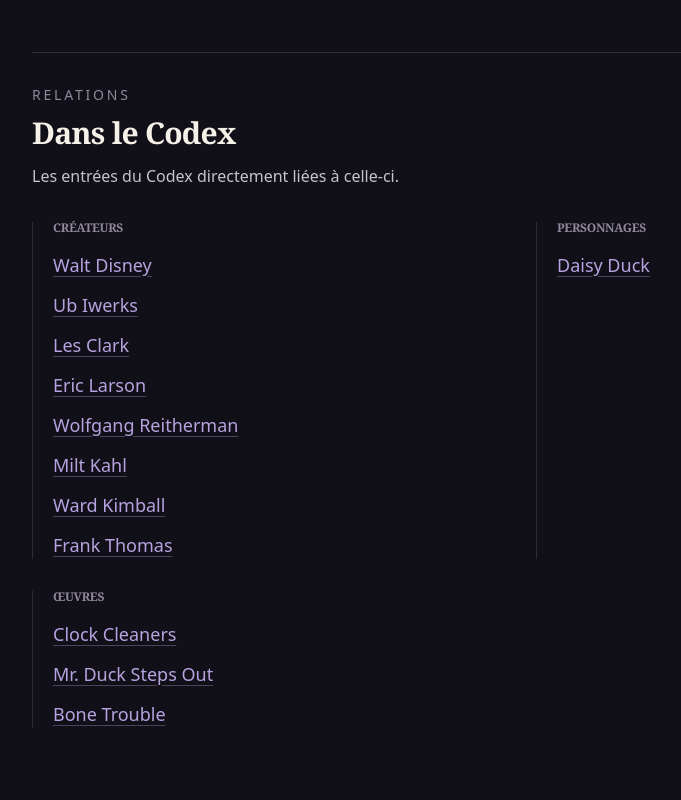
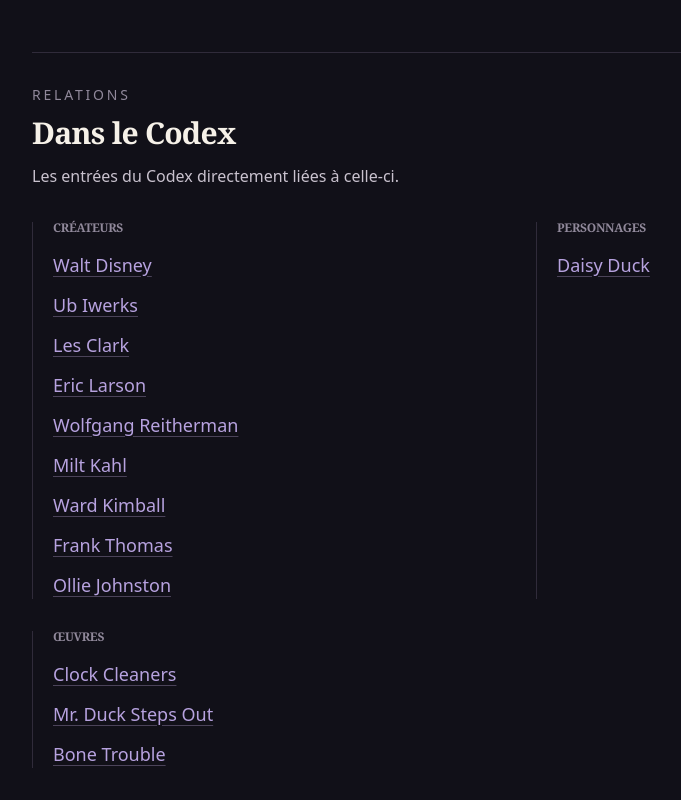
Before and after one commit to iamjulienjulien/ledisneyiste-codex, a Next.js app: page /epoques/temps-des-chefs-d-oeuvre in a window 1280 px wide. Shown: the part 854-1654 px from the top of the page, without its empty margins (120-801 px from the left). Built offline with nearby package versions, Linux system fonts and the light colour scheme.

Commit message:
🗄️ Archives > Ollie Johnston relie les personnages par l’émotion > 🐭 Julien

```diff
--- a/src/data/catalogues/contributeurs.json
+++ b/src/data/catalogues/contributeurs.json
@@ -46,5 +46,11 @@
         "nom": "Frank Thomas",
         "type": "contributeur",
         "sousTitre": "L’animateur qui fit de la personnalité le cœur du mouvement"
+    },
+    {
+        "slug": "ollie-johnston",
+        "nom": "Ollie Johnston",
+        "type": "contributeur",
+        "sousTitre": "L’animateur qui donna chaleur et vérité aux relations"
     }
 ]
--- a/src/data/contributeurs/index.ts
+++ b/src/data/contributeurs/index.ts
@@ -2,6 +2,7 @@ import ericLarsonJson from "@/data/contributeurs/eric-larson.json";
 import frankThomasJson from "@/data/contributeurs/frank-thomas.json";
 import lesClarkJson from "@/data/contributeurs/les-clark.json";
 import miltKahlJson from "@/data/contributeurs/milt-kahl.json";
+import ollieJohnstonJson from "@/data/contributeurs/ollie-johnston.json";
 import ubIwerksJson from "@/data/contributeurs/ub-iwerks.json";
 import wardKimballJson from "@/data/contributeurs/ward-kimball.json";
 import waltDisneyJson from "@/data/contributeurs/walt-disney.json";
@@ -17,6 +18,7 @@ export const fichesContributeurs = [
     miltKahlJson as FicheContributeurDisney,
     wardKimballJson as FicheContributeurDisney,
     frankThomasJson as FicheContributeurDisney,
+    ollieJohnstonJson as FicheContributeurDisney,
 ];
 
 export function getFicheContributeurBySlug(slug: string) {
--- /dev/null
+++ b/src/data/contributeurs/ollie-johnston.json
@@ -0,0 +1,33 @@
+{
+    "slug": "ollie-johnston",
+    "type": "contributeur",
+    "introduction": "Ollie Johnston cherche dans l’animation ce qui relie les personnages autant que ce qui les met en mouvement. Un geste partagé, une main tenue ou une hésitation deviennent sous son crayon les signes visibles d’une relation et donnent aux récits Disney une chaleur nouvelle. Cette attention à l’émotion accompagne plus de quatre décennies de longs métrages. Après sa retraite, les livres qu’il écrit avec Frank Thomas prolongent cette sensibilité en faisant de leur pratique un langage transmis aux générations suivantes.",
+    "naissance": {
+        "date": {
+            "valeur": "1912-10-31",
+            "precision": "jour"
+        },
+        "lieu": "Palo Alto, Californie, États-Unis"
+    },
+    "deces": {
+        "date": {
+            "valeur": "2008-04-14",
+            "precision": "jour"
+        },
+        "lieu": "Sequim, Washington, États-Unis"
+    },
+    "roles": ["animateur", "animateur superviseur", "auteur"],
+    "periodesActivite": [
+        {
+            "debut": {
+                "valeur": "1935",
+                "precision": "annee"
+            },
+            "fin": {
+                "valeur": "1978",
+                "precision": "annee"
+            }
+        }
+    ],
+    "sources": ["d23-ollie-johnston", "d23-johnston-ollie"]
+}
--- a/src/data/sources/sources.json
+++ b/src/data/sources/sources.json
@@ -292,5 +292,19 @@
         "datePublication": "2017-04-24",
         "url": "https://www.waltdisney.org/blog/frank-thomas-key-playing-key-animator",
         "dateConsultation": "2026-08-16"
+    },
+    {
+        "id": "d23-ollie-johnston",
+        "titre": "Ollie Johnston",
+        "editeur": "D23: The Official Disney Fan Club",
+        "url": "https://d23.com/walt-disney-legend/ollie-johnston/",
+        "dateConsultation": "2026-08-16"
+    },
+    {
+        "id": "d23-johnston-ollie",
+        "titre": "Johnston, Ollie",
+        "editeur": "D23: The Official Disney Fan Club",
+        "url": "https://d23.com/a-to-z/johnston-ollie/",
+        "dateConsultation": "2026-08-16"
     }
 ]
```
